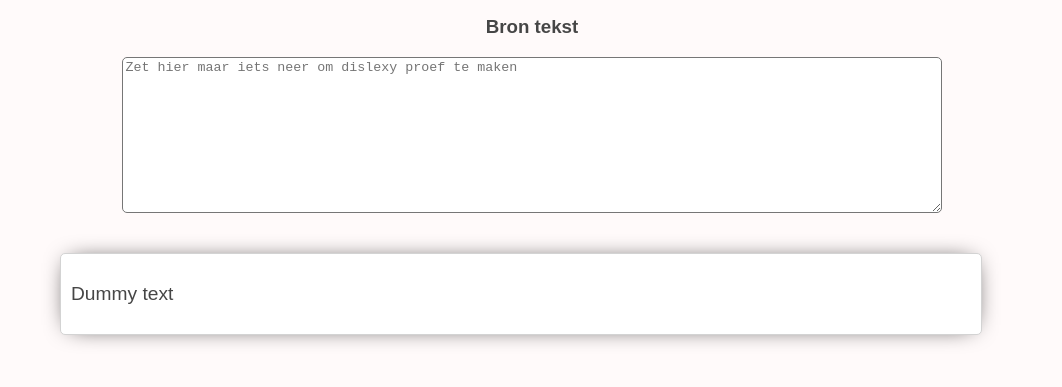
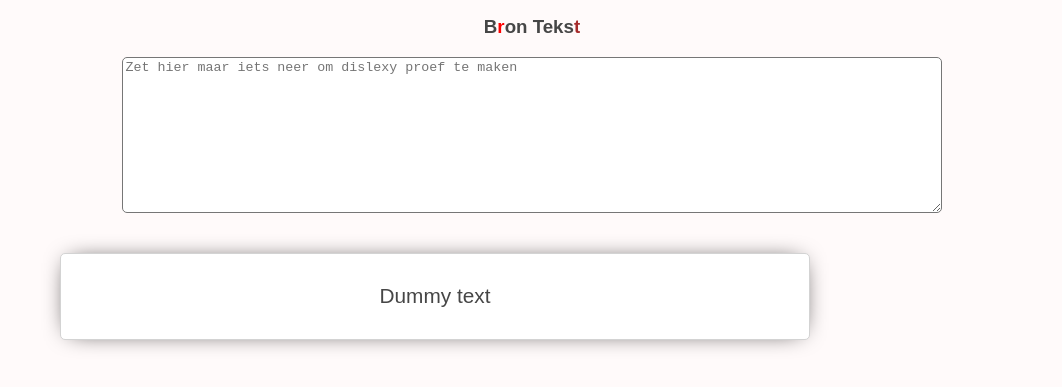
Before and after one commit to Sl4rtyb4rtf4st/highlight-text, a website: page src/index.html in a window 1280 px wide. Shown: the part 287-674 px from the top of the page, without its empty margins (108-1170 px from the left). Drawn offline with Linux system fonts and the light colour scheme.

Commit message:
Miner css changes

```diff
--- a/src/css/style.css
+++ b/src/css/style.css
@@ -103,10 +103,10 @@ textarea {
 }
 
 .output-text {
-  max-width: 90%;
+  max-width: 750px;
   margin-left: auto;
   margin-right: auto;
-  font-size: 1.2rem;
+  font-size: 1.3rem;
   border: 1px solid lightgray;
   border-radius: 5px;
   padding: 10px;
--- a/src/index.html
+++ b/src/index.html
@@ -35,10 +35,10 @@
     </section>
     <section>
       <div class="container flex-col-cen">
-        <label for="highlightIt"><h3>Bron tekst</h3></label>
+        <label for="highlightIt"><h3>B<span class="red">r</span>on Teks<span class="brown">t</span></h3></label>
         <textarea name="text-to-highlight" id="highlightIt" cols="30" rows="10" placeholder="Zet hier maar iets neer om dislexy proef te maken"></textarea>
       </div>
-      <div class="output-text">
+      <div class="output-text flex-col-cen">
         <p id="output">Dummy text</p>
       </div>
     </section>
```
